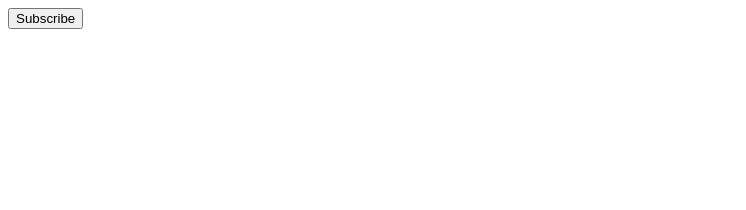
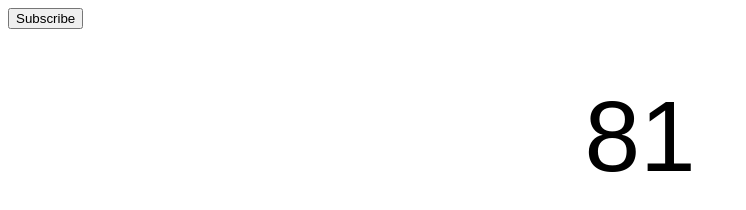
Before and after one commit to ker1o/nautilusnsk.github.io, a plain HTML site: page index.html in a window 1280 px wide. Shown: the whole page, without its empty margins (0-746 px from the left). Drawn offline with Linux system fonts and the light colour scheme.

Commit message:
Add random text to detect reloadings

```diff
--- a/index.html
+++ b/index.html
@@ -12,6 +12,15 @@
 	}(window,document,'script');
 	</script>
 
+	<style>
+		#myNumber{
+			font-size:100px;
+			text-align:center;
+			margin:50px auto;
+			font-family:Arial, sans-serif;
+		}
+	</style>
+
 	<script>
 		async function registerServiceWorker(path, scope) {
 			const registration = await navigator.serviceWorker.register(path, {scope: scope});
@@ -19,6 +28,8 @@
 		}
 
 		async function onLoad() {
+			document.getElementById("myNumber").innerHTML = (Math.random() * 100) | 0;
+
 			navigator.serviceWorker.addEventListener("message", (event) => {
 				alert(`!!! ${event.data}`);
 			});
@@ -64,5 +75,6 @@
   </head>
   <body onload="onLoad()">
 	<button id="btnSubscribe">Subscribe</button>
+	<div id="myNumber"></div>
   </body>
 </html>
```
